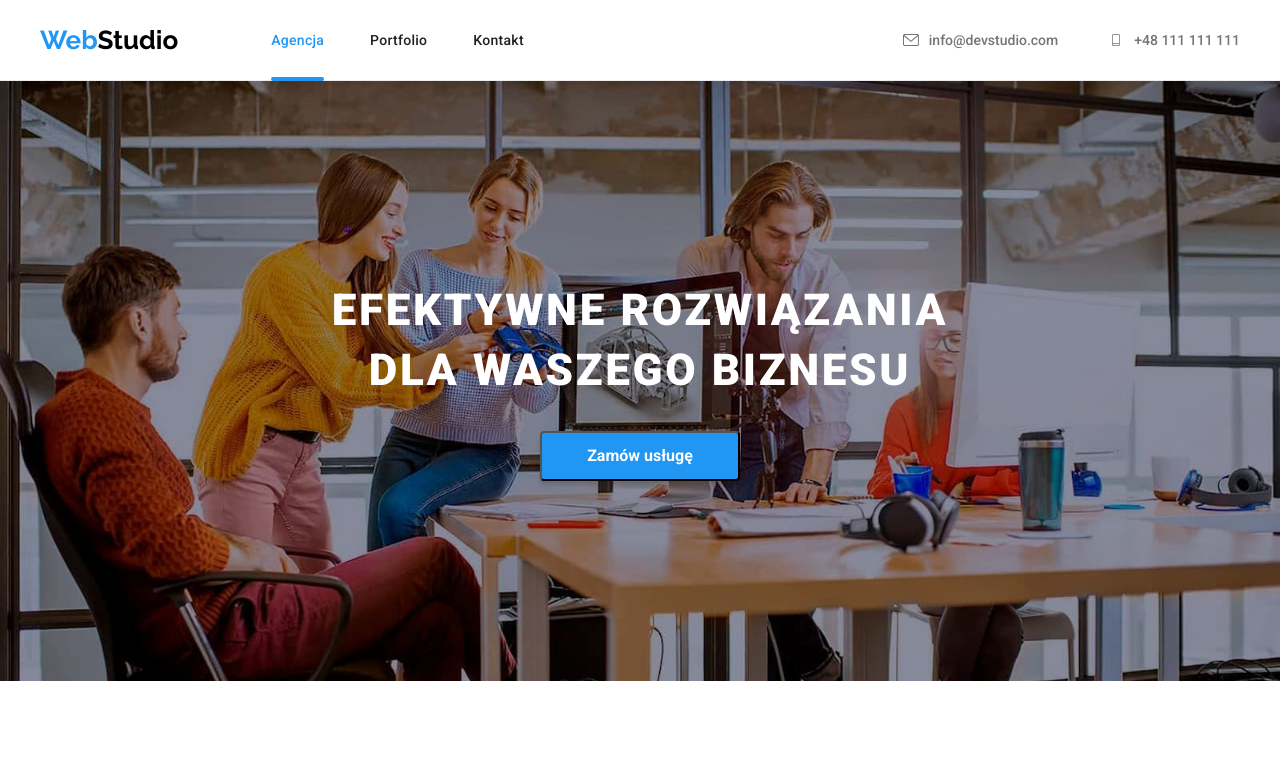
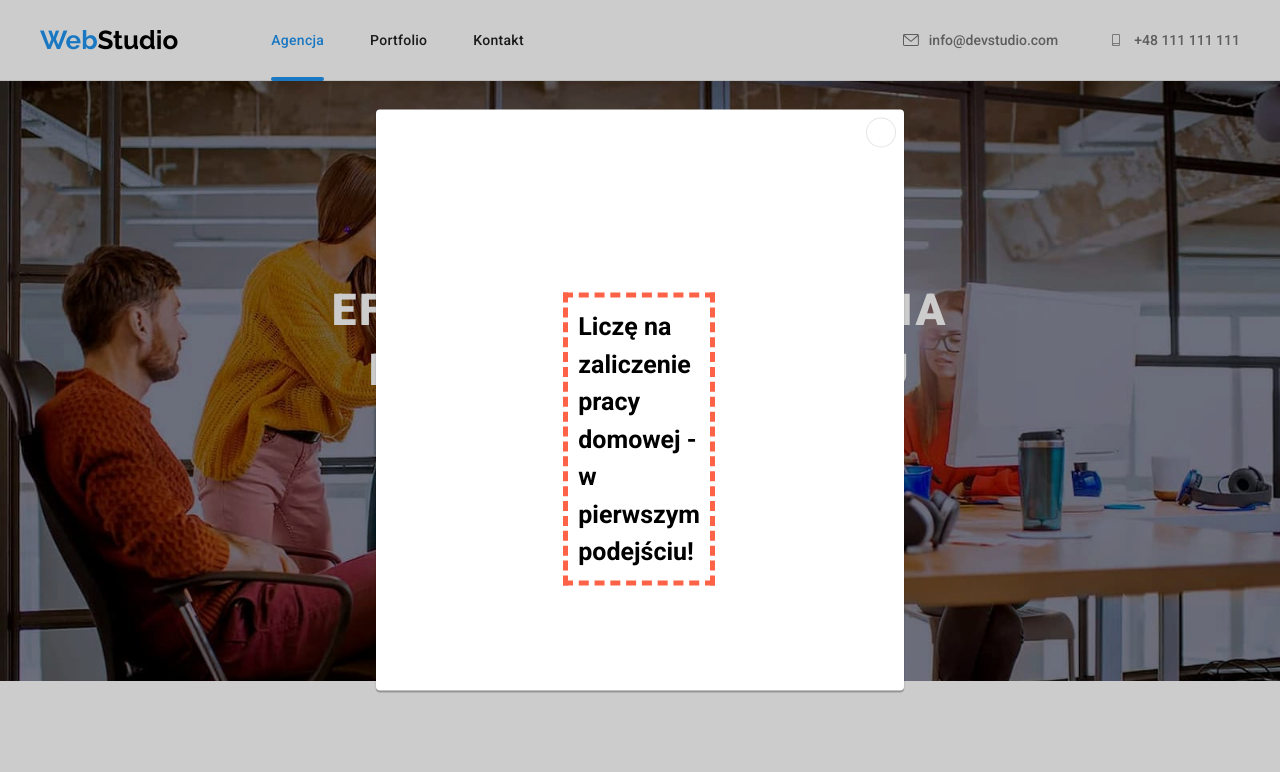
Before and after one commit to Apriluk91/goit-markup-hw-05, a plain HTML site: page index.html in a window 1280 px wide. Both pictures are taken after a click on the button "Zamów usługę". Shown: the top 772 px of the page. Drawn offline with Linux system fonts and the light colour scheme.

Commit message:
update
Add modal

```diff
--- a/css/styles.css
+++ b/css/styles.css
@@ -189,6 +189,8 @@ img {
   margin-right: 10px;
 }
 
+/*-- Main Page ----------*/
+
 .section-one {
   background: var(--main-theme);
   background-color: rgba(47, 48, 58, 0.4);
@@ -271,7 +273,7 @@ img {
   text-transform: uppercase;
 }
 
-.btn-h1-main {
+.btn-order {
   font-weight: 700;
   font-size: 16px;
   line-height: 1.87;
@@ -628,4 +630,61 @@ img {
   transition: background-color 250ms var(--cubic-bezier);
 }
 
-/*-- testy --*/
+/*-- Backdrop --*/
+
+.backdrop {
+  position: fixed;
+  left: 0;
+  top: 0;
+  width: 100%;
+  height: 100%;
+  background: rgba(0, 0, 0, 0.2);
+}
+
+.is-hidden {
+  opacity: 0;
+  visibility: hidden;
+  pointer-events: none;
+}
+
+.modal {
+  position: absolute;
+  top: 50%;
+  left: 50%;
+  transform: translate(-50%, -50%);
+  width: 528px;
+  height: 581px;
+  background-color: var(--snow);
+  border-radius: 4px;
+  box-shadow: 0px 2px 1px #00000033, 0px 1px 1px #00000024,
+    0px 1px 3px #0000001f;
+}
+
+.btn-close {
+  position: absolute;
+  top: 8px;
+  right: 8px;
+  display: flex;
+  align-items: center;
+  justify-content: center;
+  width: 30px;
+  height: 30px;
+  border: 1px solid rgba(0, 0, 0, 0.1);
+  background-color: var(--snow);
+  border-radius: 50%;
+  cursor: pointer;
+}
+
+.modal p {
+  position: absolute;
+  top: 174px;
+  right: 180px;
+  display: flex;
+  align-items: center;
+  text-align: left;
+  padding: 10px;
+  border: 5px dashed tomato;
+  font-weight: 700;
+  font-size: 25px;
+  line-height: 1.5;
+}
--- a/index.html
+++ b/index.html
@@ -57,7 +57,7 @@
             EFEKTYWNE ROZWIĄZANIA <br />
             DLA WASZEGO BIZNESU
           </h1>
-          <button class="btn-h1-main" type="button">Zamów usługę</button>
+          <button class="btn-order" type="button" data-modal-open>Zamów usługę</button>
         </div>
       </section>
       <section class="section section-padding-bottom">
@@ -418,6 +418,19 @@
       </ul>
     </div>
     </footer>
+
+    <div class="backdrop is-hidden" data-modal>
+  <div class="modal">
+    <button type="button" class="btn-close" data-modal-close>
+      <svg width="18" height="18">
+        <use href="./images/icons.svg#icon-close-x">
+        </use>
+      </svg>
+      <p class="modal-text-fun">Liczę na zaliczenie pracy domowej - w pierwszym podejściu!</p>
+    </button>
+  </div>
+</div>
+
     <script src="./js/modal.js"></script>
   </body>
 </html>
```
Also changed, not shown: testy/testy.css (+0 -27 lines), images/close-button.svg (added), images/icons.svg.
